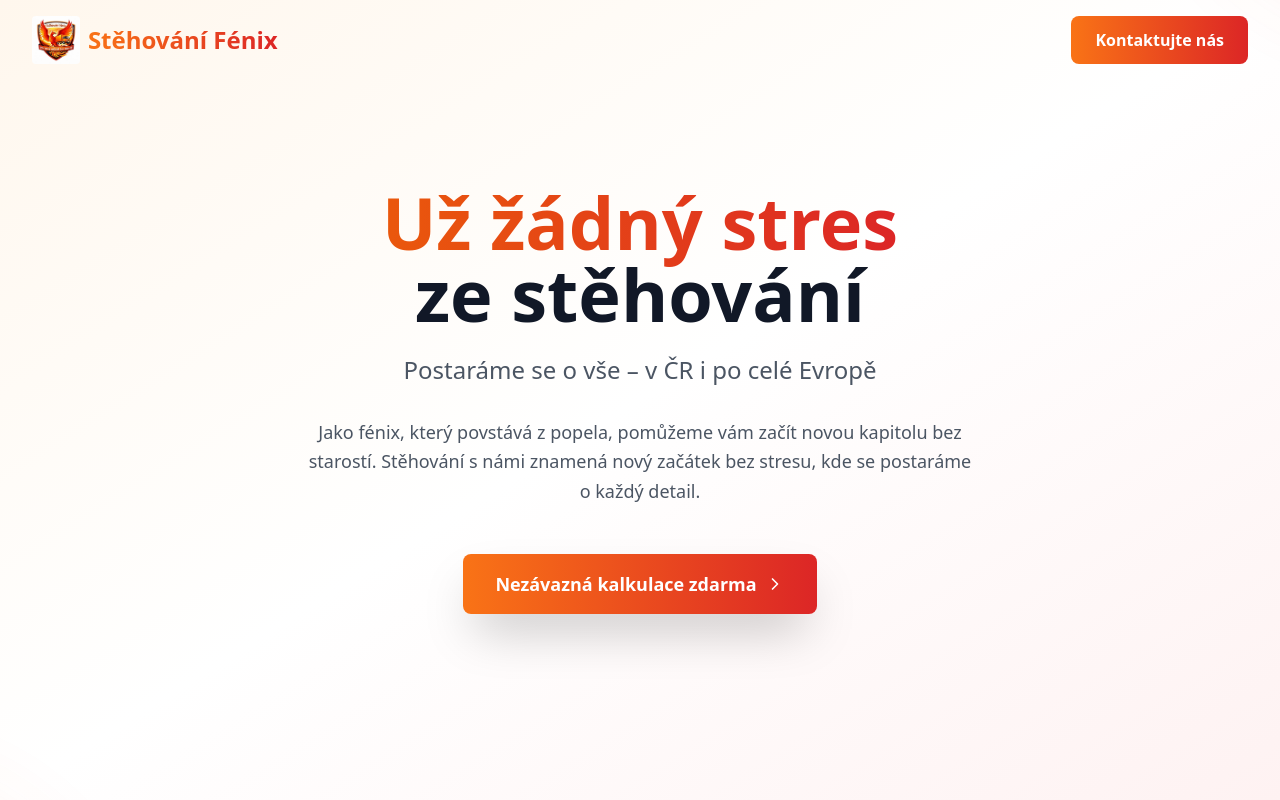
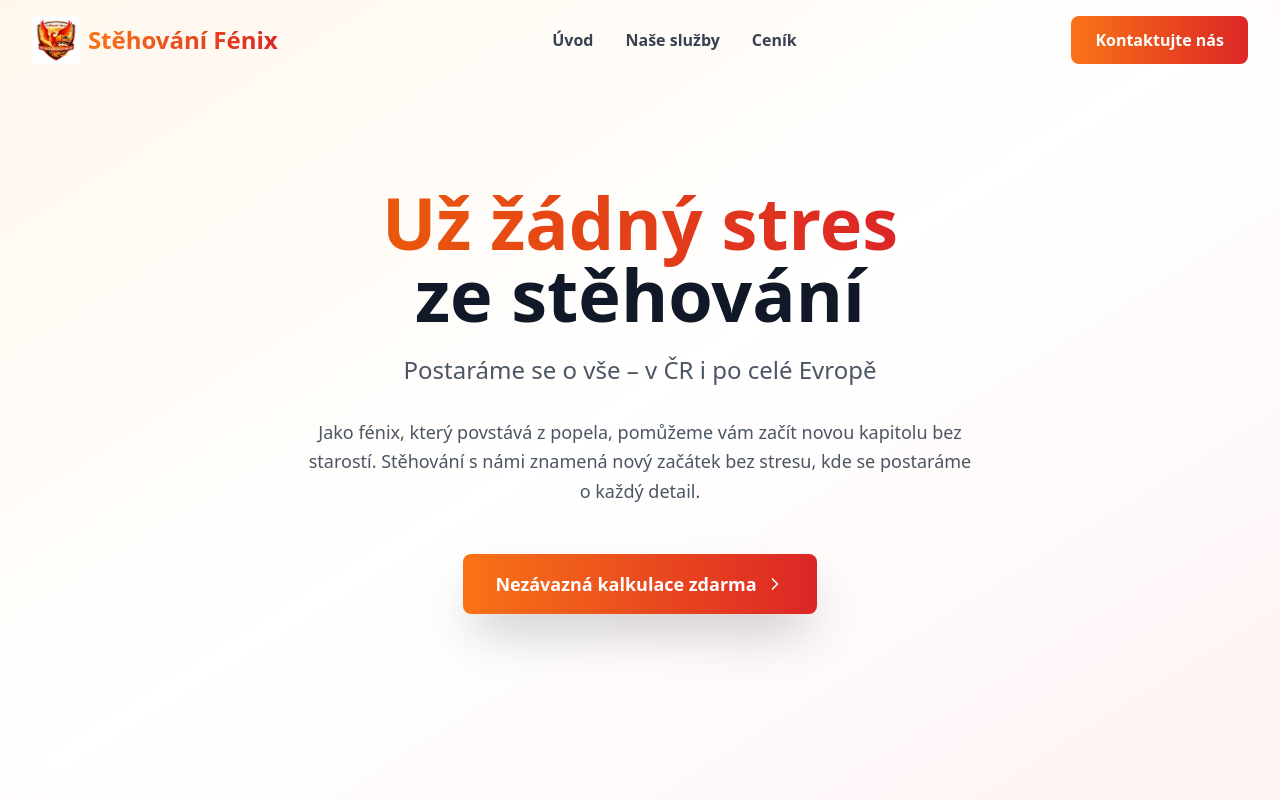
Before and after one commit to orsovicsadam-dotcom/Stehovani-Fenix, a React (Vite) app: page / in a window 1280 px wide. Shown: the top 800 px of the page. Built offline with nearby package versions, Linux system fonts and the light colour scheme.

Commit message:
Adding Úvod, Služby and Ceník CTA buttons to header

```diff
--- a/package.json
+++ b/package.json
@@ -14,7 +14,8 @@
     "@supabase/supabase-js": "^2.57.4",
     "lucide-react": "^0.344.0",
     "react": "^18.3.1",
-    "react-dom": "^18.3.1"
+    "react-dom": "^18.3.1",
+    "react-router-dom": "^7.13.2"
   },
   "devDependencies": {
     "@eslint/js": "^9.9.1",
--- a/src/App.tsx
+++ b/src/App.tsx
@@ -1,5 +1,6 @@
 import { Phone, Mail, MapPin, Shield, Euro, Truck, Package, Users, CheckCircle, Sofa, Trash2, Warehouse, ChevronRight, MessageCircle, Facebook } from 'lucide-react';
 import { useState, useEffect } from 'react';
+import { Link, Routes, Route } from 'react-router-dom';
 
 function App() {
   const [isScrolled, setIsScrolled] = useState(false);
@@ -44,6 +45,11 @@ function App() {
                 Stěhování Fénix
               </span>
             </div>
+            <div className="hidden md:flex items-center space-x-8 text-gray-700 font-semibold">
+              <Link to="/" className="hover:text-orange-600 transition-colors">Úvod</Link>
+              <Link to="/sluzby" className="hover:text-orange-600 transition-colors">Naše služby</Link>
+              <Link to="/cenik" className="hover:text-orange-600 transition-colors">Ceník</Link>
+            </div>
             <button
               onClick={scrollToContact}
               className="hidden sm:block bg-gradient-to-r from-orange-500 to-red-600 text-white px-6 py-3 rounded-lg font-semibold hover:shadow-xl transform hover:scale-105 transition-all duration-300"
@@ -54,8 +60,11 @@ function App() {
         </div>
       </nav>
 
-      {/* Hero Section */}
-      <section className="relative min-h-screen flex items-center justify-center overflow-hidden bg-gradient-to-br from-orange-50 via-white to-red-50">
+      <Routes>
+        <Route path="/" element={
+          <>
+            {/* Hero Section */}
+            <section className="relative min-h-screen flex items-center justify-center overflow-hidden bg-gradient-to-br from-orange-50 via-white to-red-50">
         <div className="absolute inset-0 overflow-hidden">
           <div className="absolute -top-1/2 -right-1/4 w-96 h-96 bg-gradient-to-br from-orange-400/20 to-red-500/20 rounded-full blur-3xl animate-pulse"></div>
           <div className="absolute -bottom-1/2 -left-1/4 w-96 h-96 bg-gradient-to-br from-red-400/20 to-orange-500/20 rounded-full blur-3xl animate-pulse delay-1000"></div>
@@ -377,6 +386,23 @@ function App() {
           </div>
         </div>
       </section>
+    </>
+  } />
+        <Route path="/sluzby" element={
+          <div className="pt-32 pb-20 px-4 min-h-screen flex flex-col items-center justify-center bg-gray-50">
+            <h1 className="text-4xl font-bold mb-6">Naše služby</h1>
+            <p className="text-xl text-gray-600 mb-8">Momentálně na obsahu pro vás pracujeme.</p>
+            <Link to="/" className="bg-gradient-to-r from-orange-500 to-red-600 text-white px-8 py-3 rounded-lg font-bold shadow-lg">Zpět na úvod</Link>
+          </div>
+        } />
+        <Route path="/cenik" element={
+          <div className="pt-32 pb-20 px-4 min-h-screen flex flex-col items-center justify-center bg-gray-50">
+            <h1 className="text-4xl font-bold mb-6">Ceník služeb</h1>
+            <p className="text-xl text-gray-600 mb-8">Momentálně na obsahu pro vás pracujeme.</p>
+            <Link to="/" className="bg-gradient-to-r from-orange-500 to-red-600 text-white px-8 py-3 rounded-lg font-bold shadow-lg">Zpět na úvod</Link>
+          </div>
+        } />
+      </Routes>
 
       {/* Footer */}
       <footer className="bg-gray-900 text-white py-12">
--- a/src/main.tsx
+++ b/src/main.tsx
@@ -1,10 +1,13 @@
 import { StrictMode } from 'react';
 import { createRoot } from 'react-dom/client';
+import { BrowserRouter } from 'react-router-dom';
 import App from './App.tsx';
 import './index.css';
 
 createRoot(document.getElementById('root')!).render(
   <StrictMode>
-    <App />
+    <BrowserRouter>
+      <App />
+    </BrowserRouter>
   </StrictMode>
 );
```
Also changed, not shown: 1 other file (tests, documents, lock files or other folders).
